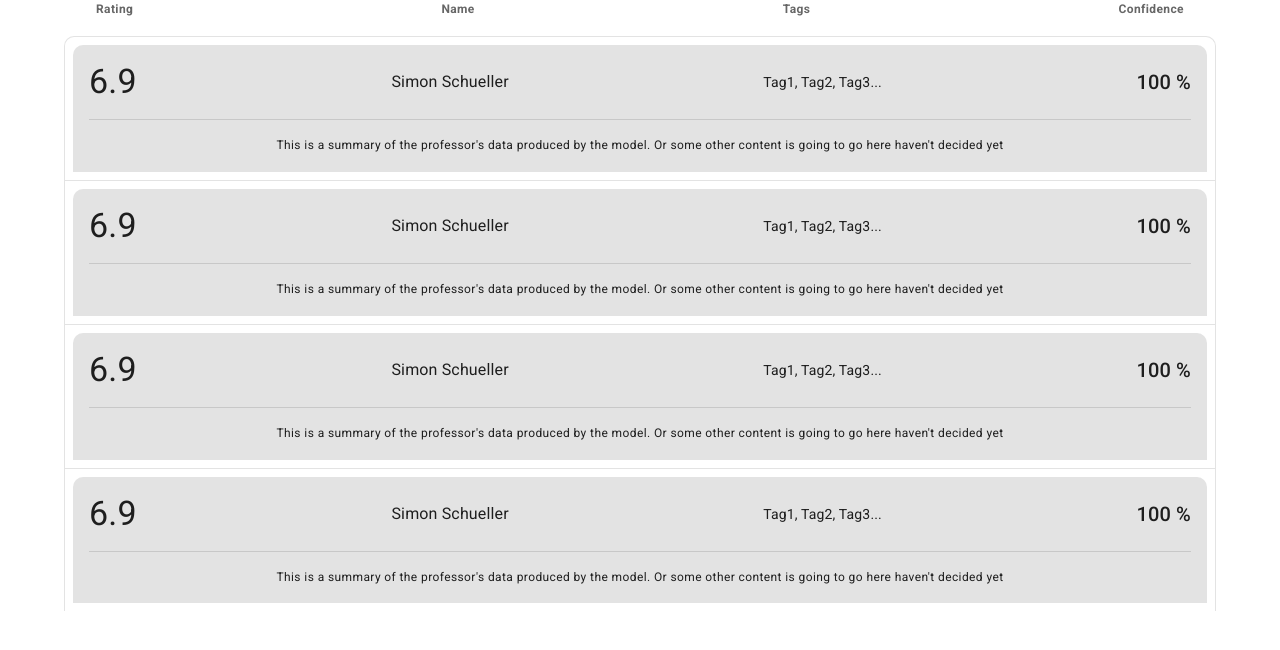
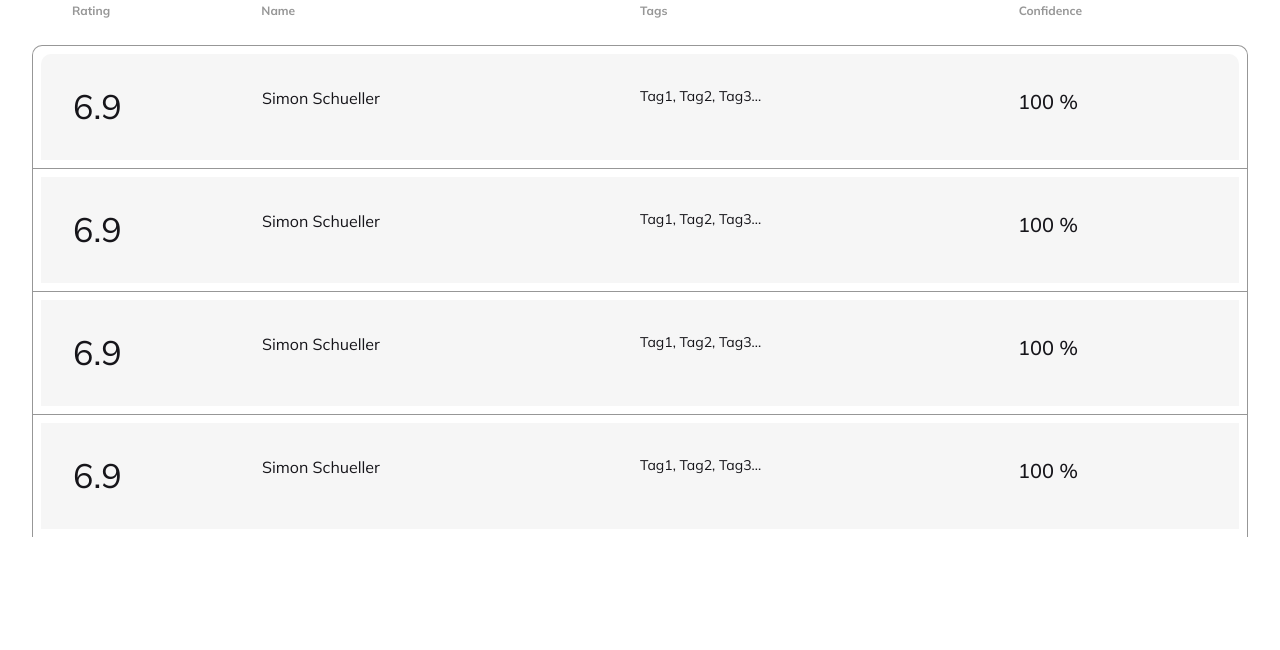
Before and after one commit to sim1029/choose-my-professor, a React (Vite) app in the folder cmp-client/: page / in a window 1280 px wide. Shown: the top 650 px of the page. Built offline with nearby package versions, Linux system fonts and the light colour scheme.

Commit message:
add global custom theme and change alignment of cards

```diff
--- a/cmp-client/package.json
+++ b/cmp-client/package.json
@@ -11,6 +11,8 @@
   "dependencies": {
     "@emotion/react": "^11.10.6",
     "@emotion/styled": "^11.10.6",
+    "@fontsource/mulish": "^4.5.14",
+    "@fontsource/poppins": "^4.5.10",
     "@fontsource/roboto": "^4.5.8",
     "@mui/icons-material": "^5.11.11",
     "@mui/material": "^5.11.12",
--- a/cmp-client/src/App.tsx
+++ b/cmp-client/src/App.tsx
@@ -1,24 +1,40 @@
-import { useState } from 'react'
-import rmpLogo from './assets/rmp-logo.png'
-import './App.css'
-import ProfessorCard from './components/ProfessorCard'
-import Container from '@mui/material/Container'
-import Grid from '@mui/material/Grid'
-import CardHeaders from './components/CardHeaders'
+import "./App.css";
+import ProfessorCard from "./components/ProfessorCard";
+import Container from "@mui/material/Container";
+import Grid from "@mui/material/Grid";
+import CardHeaders from "./components/CardHeaders";
+import { createTheme, ThemeProvider } from "@mui/material/styles";
+
+const theme = createTheme({
+  typography: {
+    fontFamily: "Mulish",
+  },
+  palette: {
+    primary: {
+      main: "#F6F6F6",
+      dark: "#979797",
+    },
+    secondary: {
+      main: "#16151A",
+    },
+    info: {
+      main: "#2B2DA7",
+    },
+  },
+});
 
 function App() {
-
   return (
-    <Container>
-      <Grid container rowSpacing={0} columnSpacing={{xs: 0, lg: 4}}>
+    <ThemeProvider theme={theme}>
+      <Grid container rowSpacing={0} px={4} columnSpacing={{ xs: 0, lg: 4 }}>
         <CardHeaders />
-        <ProfessorCard isTopCard={true}/>
+        <ProfessorCard isTopCard={true} />
         <ProfessorCard />
         <ProfessorCard />
         <ProfessorCard />
       </Grid>
-    </Container>
-  )
+    </ThemeProvider>
+  );
 }
 
-export default App
+export default App;
--- a/cmp-client/src/components/CardHeader.tsx
+++ b/cmp-client/src/components/CardHeader.tsx
@@ -1,15 +1,22 @@
-import Typography from "@mui/material/Typography"
+import Grid from "@mui/material/Grid";
+import Typography from "@mui/material/Typography";
 
 interface CardHeaderProps {
+  size: number;
   children: string;
 }
 
-const CardHeader = ({children}: CardHeaderProps) => {
+const CardHeader = ({ children, size }: CardHeaderProps) => {
   return (
-    <Typography variant="caption" sx={{color: "text.secondary", fontWeight: "bold"}}>
-      {children}
-    </Typography>
-  )
-}
+    <Grid item xs={size}>
+      <Typography
+        variant="caption"
+        sx={{ color: "primary.dark", fontWeight: "bold" }}
+      >
+        {children}
+      </Typography>
+    </Grid>
+  );
+};
 
-export default CardHeader
+export default CardHeader;
--- a/cmp-client/src/components/CardHeaders.tsx
+++ b/cmp-client/src/components/CardHeaders.tsx
@@ -1,18 +1,18 @@
-import Grid from "@mui/material/Grid"
-import Stack from "@mui/material/Stack"
-import CardHeader from "./CardHeader"
+import Grid from "@mui/material/Grid";
+import Stack from "@mui/material/Stack";
+import CardHeader from "./CardHeader";
 
 const CardHeaders = () => {
   return (
-    <Grid item xs={12} mb={2}>
-      <Stack direction="row" justifyContent="space-between" px={4}>
-        <CardHeader>Rating</CardHeader>
-        <CardHeader>Name</CardHeader>
-        <CardHeader>Tags</CardHeader>
-        <CardHeader>Confidence</CardHeader>
-      </Stack>
+    <Grid item xs={12} mb={3}>
+      <Grid container px={5}>
+        <CardHeader size={2}>Rating</CardHeader>
+        <CardHeader size={4}>Name</CardHeader>
+        <CardHeader size={4}>Tags</CardHeader>
+        <CardHeader size={2}>Confidence</CardHeader>
+      </Grid>
     </Grid>
-  )
-}
+  );
+};
 
-export default CardHeaders
+export default CardHeaders;
--- a/cmp-client/src/components/ProfessorCard.tsx
+++ b/cmp-client/src/components/ProfessorCard.tsx
@@ -1,58 +1,79 @@
-import Paper from '@mui/material/Paper';
-import Grid  from '@mui/material/Grid';
-import Stack from '@mui/material/Stack';
-import Box from '@mui/material/Box';
-import Typography from '@mui/material/Typography';
-import Divider from '@mui/material/Divider';
+import Paper from "@mui/material/Paper";
+import Grid from "@mui/material/Grid";
+import Stack from "@mui/material/Stack";
+import Box from "@mui/material/Box";
+import Typography from "@mui/material/Typography";
+import Divider from "@mui/material/Divider";
 
 interface ProfessorCardProps {
   isTopCard?: boolean;
 }
 
-const ProfessorCard = ({isTopCard}: ProfessorCardProps) => {
+const ProfessorCard = ({ isTopCard }: ProfessorCardProps) => {
   return (
-    <Grid item xs={12} >
+    <Grid item xs={12}>
       <Paper
         elevation={0}
         variant="outlined"
         square={true}
-        sx={isTopCard ?
-          {borderTopLeftRadius: 10, borderTopRightRadius: 10, border: 1.5, borderBottom: 0, borderColor: 'rgba(221, 221, 221, 0.8)', pb: 1}
-          : {border: 1.5, borderBottom: 0, borderColor: 'rgba(221, 221, 221, 0.8)', pb: 1}}
+        sx={
+          isTopCard
+            ? {
+                color: "primary.dark",
+                borderTopLeftRadius: 10,
+                borderTopRightRadius: 10,
+                border: 1.5,
+                borderBottom: 0,
+                p: 1,
+              }
+            : {
+                color: "primary.dark",
+                border: 1.5,
+                borderBottom: 0,
+                p: 1,
+              }
+        }
       >
-        <Stack
-          direction="column"
-          spacing={2}
-          mx={1}
-          mt={1}
-          p={2}
-          divider={<Divider orientation="horizontal" flexItem/>}
-          sx={{bgcolor: 'rgba(221, 221, 221, 0.8)', borderTopLeftRadius: 10, borderTopRightRadius: 10}}
+        <Grid
+          container
+          p={4}
+          color="secondary"
+          sx={
+            isTopCard
+              ? {
+                  bgcolor: "primary.main",
+                  color: "secondary.main",
+                  borderTopLeftRadius: 10,
+                  borderTopRightRadius: 10,
+                }
+              : {
+                  bgcolor: "primary.main",
+                  color: "secondary.main",
+                }
+          }
         >
-          <Stack direction="row" justifyContent="space-between" alignItems="center">
-            <Typography variant={"h4"}>
-                6.9
-              </Typography>
-              <Typography variant={"body1"}>
-                Simon Schueller
-              </Typography>
-              <Typography variant={"body2"}>
-                Tag1, Tag2, Tag3...
-              </Typography>
-              <Typography variant={"h6"}>
-                100 %
-              </Typography>
-          </Stack>
-          <Stack direction="row" justifyContent="center">
+          <Grid item xs={2}>
+            <Typography variant={"h4"}>6.9</Typography>
+          </Grid>
+          <Grid item xs={4}>
+            <Typography variant={"body1"}>Simon Schueller</Typography>
+          </Grid>
+          <Grid item xs={4}>
+            <Typography variant={"body2"}>Tag1, Tag2, Tag3...</Typography>
+          </Grid>
+          <Grid item xs={2}>
+            <Typography variant={"h6"}>100 %</Typography>
+          </Grid>
+          {/* <Stack direction="row" justifyContent="center">
             <Typography variant={"caption"}>
               This is a summary of the professor's data produced by the model.
               Or some other content is going to go here haven't decided yet
             </Typography>
-          </Stack>
-        </Stack>
+          </Stack> */}
+        </Grid>
       </Paper>
     </Grid>
-  )
-}
+  );
+};
 
 export default ProfessorCard;
```
Also changed, not shown: cmp-client/src/main.tsx (+11 -11 lines), 1 other file (tests, documents, lock files or other folders).
